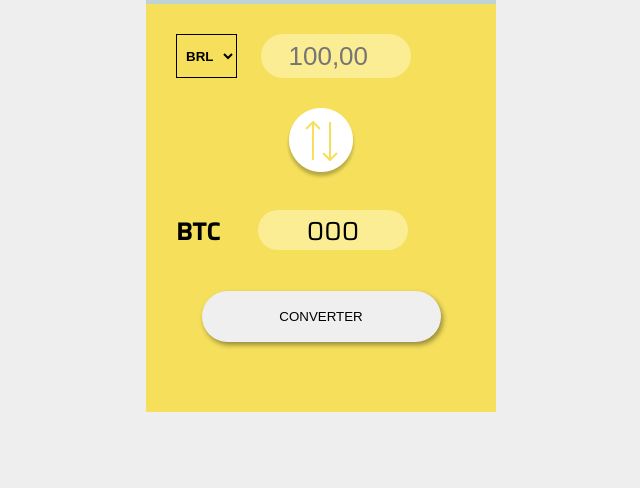
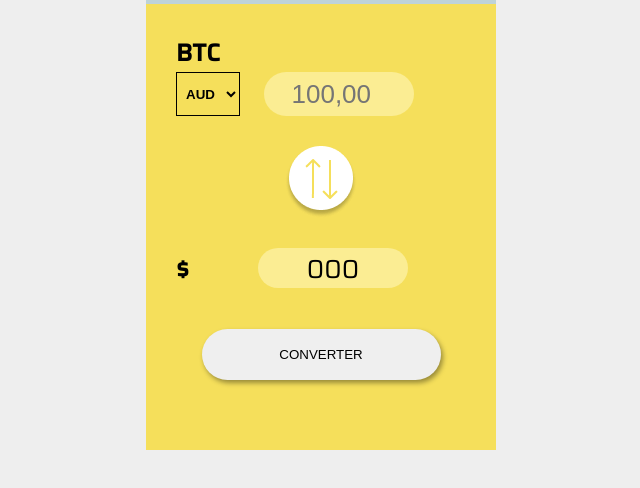
Before and after one commit to eduardonk9999/BitcoinConverter, a plain HTML site: page index.html in a window 1280 px wide. Shown: the part 62-550 px from the top of the page, without its empty margins (319-959 px from the left). Drawn offline with Linux system fonts and the light colour scheme.

Commit message:
Add, Projeto final

```diff
--- a/index.html
+++ b/index.html
@@ -17,17 +17,38 @@
     <div class="content-bitcoin">
       <form action="">
         <div class="box-bitcoin">
+          <h2>BTC</h2>
           <select name="" id="options">
+            <option value="AUD">AUD</option>
             <option value="BRL">BRL</option>
-            <option value="AUD">AUD</option>
-            <option value="AUD">AUD</option>
+            <option value="CAD">CAD</option>
+            <option value="CHF">CHF</option>
+            <option value="CLP">CLP</option>
+            <option value="CNY">CNY</option>
+            <option value="DKK">DKK</option>
+            <option value="EUR">EUR</option>
+            <option value="GBP">GBP</option>
+            <option value="HKD">HKD</option>
+            <option value="INR">INR</option>
+            <option value="ISK">ISK</option>
+            <option value="JPY">JPY</option>
+            <option value="KRW">KRW</option>
+            <option value="NZD">NZD</option>
+            <option value="PLN">PLN</option>
+            <option value="RUB">RUB</option>
+            <option value="SEK">SEK</option>
+            <option value="SGD">SGD</option>
+            <option value="THB">THB</option>
+            <option value="TRY">TRY</option>
+            <option value="TWD">TWD</option>
+            <option value="USD">USD</option>
           </select>
-          <input placeholder="100,00" type="number" class="numberMany">
+          <input placeholder="100,00" type="number" name="many" class="numberMany">
         </div>
         <img src="/imgs/iconconverter.png" alt="iconconverter" class="iconconverter">
         <div class="box-bitcoin box-bitcoin-value">
-          <h2>BTC</h2>
-          <div class="valu-bitcoin">000</div>
+          <h2 class="symbol">$</h2>
+          <div class="valu-bitcoin"> 000</div>
         </div>
 
         <button>CONVERTER</button>
--- a/js/app.js
+++ b/js/app.js
@@ -6,36 +6,28 @@
 const button = document.querySelector('button');
 const form = document.querySelector('form');
 const input = document.querySelector('.numberMany');
-
+const symbol = document.querySelector(".symbol");
+const valueBitcoin = document.querySelector('.valu-bitcoin');
 
 
 form.addEventListener('submit', event => {
   event.preventDefault();
 
   const selected = event.target.options.value;
-
-
-
-
+  const valueMany = Number(event.target.many.value);
+  console.log(valueMany)
 
   fetch('https://blockchain.info/ticker')
     .then(response => response.json())
     .then(item => {
-      console.log(item[`${selected}`].last)
+      const valueManyEnd = Number(item[`${selected}`].sell)
+      const calcNumbers = String(valueMany / valueManyEnd)
 
+      const numberFormated = calcNumbers.slice(7, -8)
 
-
-
-    // console.log(JSON.stringify(item))
-
-    // const t = item;
-    // console.log(t)
-    // const teste = t + '.' + 'USD'
-    // console.log(teste)
-
-    //  const { last } =
-
-    //  console.log(last)
+      symbol.innerHTML = `${item[`${selected}`].symbol}`
+      valueBitcoin.innerHTML = numberFormated
+      console.log(item)
     })
 })
 
```
Also changed, not shown: imgs/capa.png (added), 1 other file.
